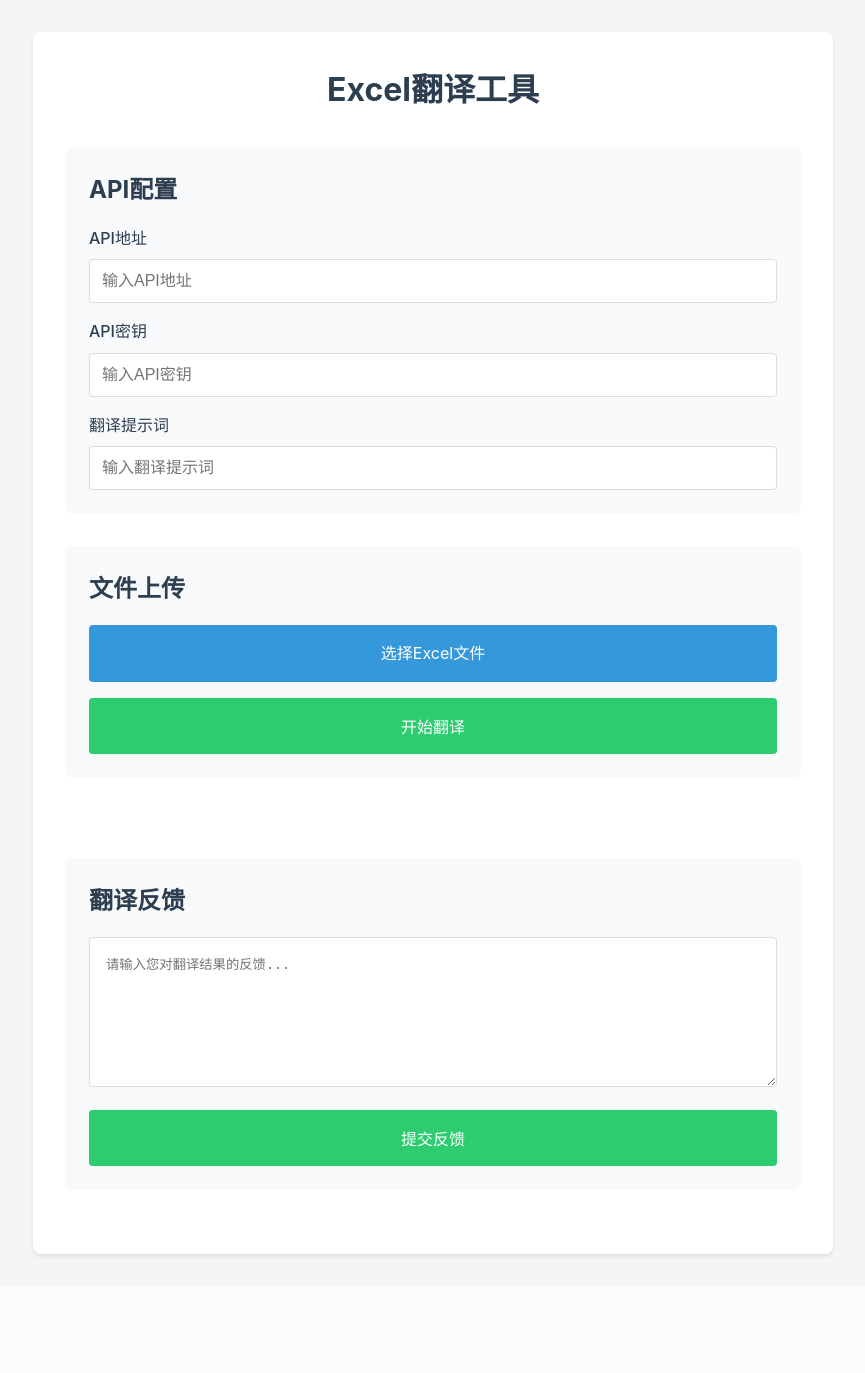
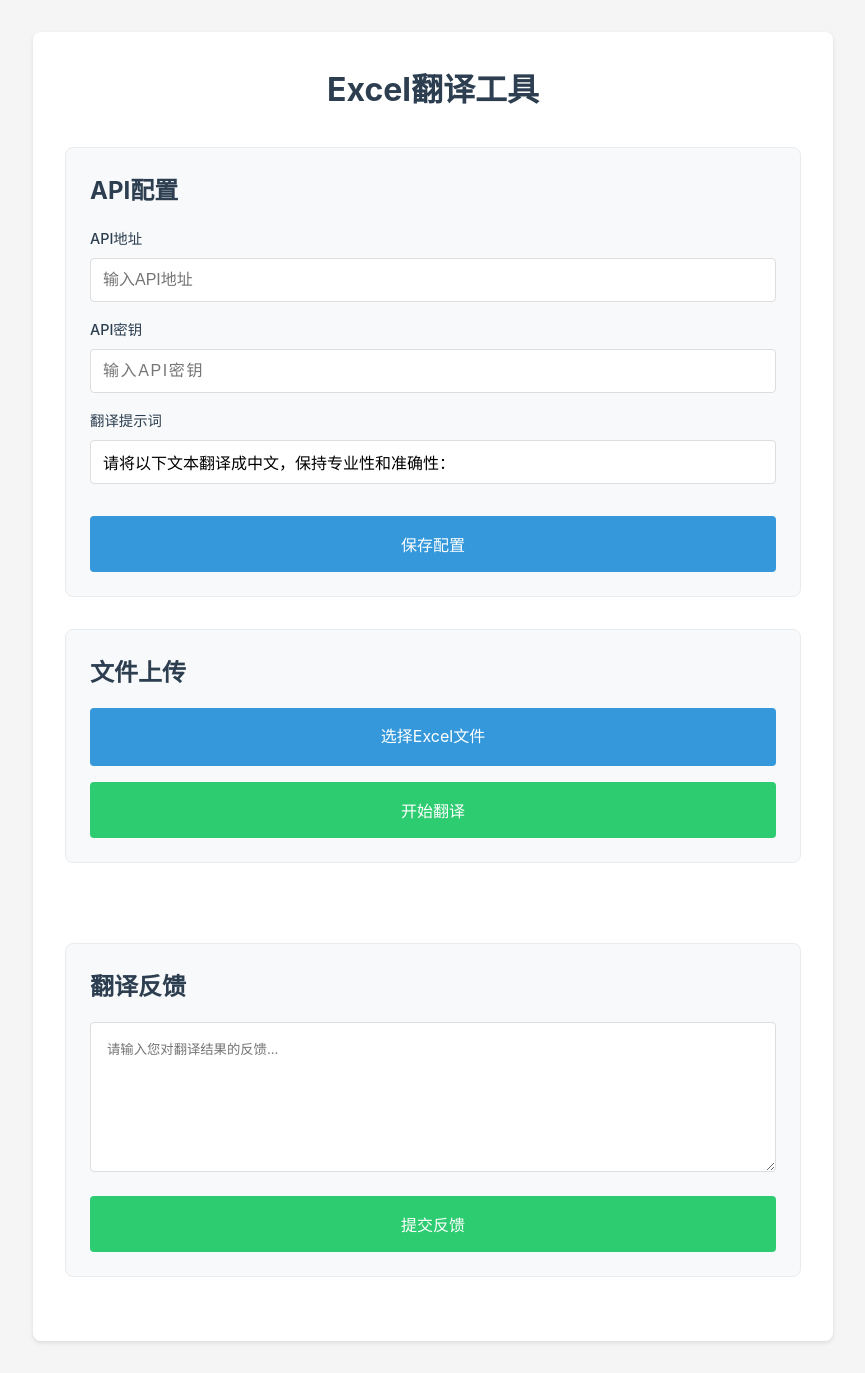
Before and after one commit to justincnn/excel-translator, a Flask app: page / in a window 1280 px wide. Shown: the whole page, without its empty margins (207-1072 px from the left). Before the commit the page ends 1257 px from the top, so only its background shows below. Run offline with Flask 2, Linux system fonts and the light colour scheme.

Commit message:
feat: 添加API配置界面和功能

```diff
--- a/app.py
+++ b/app.py
@@ -1,26 +1,70 @@
-from flask import Flask, render_template, request, jsonify, send_from_directory
+from flask import Flask, render_template, request, jsonify, send_from_directory, session
 import pandas as pd
 import os
 from dotenv import load_dotenv
 import requests
+import logging
+from logging.handlers import RotatingFileHandler
+import json
+
+# 加载环境变量
+load_dotenv()
+
+# 配置日志
+logging.basicConfig(
+    level=os.getenv('LOG_LEVEL', 'INFO'),
+    format='%(asctime)s - %(name)s - %(levelname)s - %(message)s'
+)
+logger = logging.getLogger(__name__)
 
 app = Flask(__name__)
+
+# 基础配置
 app.config['UPLOAD_FOLDER'] = 'uploads'
-app.config['MAX_CONTENT_LENGTH'] = 16 * 1024 * 1024  # 16MB max file size
+app.config['MAX_CONTENT_LENGTH'] = int(os.getenv('MAX_CONTENT_LENGTH', 16)) * 1024 * 1024  # 转换为字节
+app.config['SECRET_KEY'] = os.getenv('SECRET_KEY', 'dev')
+app.config['DEBUG'] = os.getenv('DEBUG', 'false').lower() == 'true'
 
 # 确保上传文件夹存在
 os.makedirs(app.config['UPLOAD_FOLDER'], exist_ok=True)
 
-# 加载环境变量
-load_dotenv()
+# API配置文件路径
+API_CONFIG_FILE = 'api_config.json'
+
+def load_api_config():
+    """加载API配置"""
+    if os.path.exists(API_CONFIG_FILE):
+        try:
+            with open(API_CONFIG_FILE, 'r', encoding='utf-8') as f:
+                return json.load(f)
+        except Exception as e:
+            logger.error(f"加载API配置失败: {str(e)}")
+    return {
+        'url': os.getenv('TRANSLATION_API_URL', ''),
+        'key': os.getenv('TRANSLATION_API_KEY', ''),
+        'prompt': os.getenv('TRANSLATION_PROMPT', '请将以下文本翻译成中文，保持专业性和准确性：')
+    }
+
+def save_api_config(config):
+    """保存API配置"""
+    try:
+        with open(API_CONFIG_FILE, 'w', encoding='utf-8') as f:
+            json.dump(config, f, ensure_ascii=False, indent=2)
+        return True
+    except Exception as e:
+        logger.error(f"保存API配置失败: {str(e)}")
+        return False
 
 def translate_text(text, api_config):
     """
     使用自定义API进行翻译
     """
-    api_url = api_config.get('url', os.getenv('TRANSLATION_API_URL'))
-    api_key = api_config.get('key', os.getenv('TRANSLATION_API_KEY'))
-    prompt = api_config.get('prompt', os.getenv('TRANSLATION_PROMPT', '请将以下文本翻译成中文：'))
+    api_url = api_config.get('url')
+    api_key = api_config.get('key')
+    prompt = api_config.get('prompt')
+
+    if not api_url or not api_key:
+        return "错误：请先配置API信息"
 
     headers = {
         "Authorization": f"Bearer {api_key}",
@@ -33,15 +77,33 @@ def translate_text(text, api_config):
     }
 
     try:
+        logger.info(f"正在翻译文本: {text[:50]}...")
         response = requests.post(api_url, headers=headers, json=data)
         response.raise_for_status()
-        return response.json()["translated_text"]
+        translated_text = response.json()["translated_text"]
+        logger.info("翻译成功")
+        return translated_text
     except Exception as e:
+        logger.error(f"翻译错误: {str(e)}")
         return f"翻译错误: {str(e)}"
 
 @app.route('/')
 def index():
-    return render_template('index.html')
+    api_config = load_api_config()
+    return render_template('index.html', api_config=api_config)
+
+@app.route('/api/config', methods=['GET'])
+def get_api_config():
+    """获取API配置"""
+    return jsonify(load_api_config())
+
+@app.route('/api/config', methods=['POST'])
+def update_api_config():
+    """更新API配置"""
+    config = request.json
+    if save_api_config(config):
+        return jsonify({"message": "配置已更新"})
+    return jsonify({"error": "保存配置失败"}), 500
 
 @app.route('/upload', methods=['POST'])
 def upload_file():
@@ -56,6 +118,7 @@ def upload_file():
         return jsonify({"error": "只支持Excel文件"}), 400
 
     try:
+        logger.info(f"开始处理文件: {file.filename}")
         # 读取Excel文件
         df = pd.read_excel(file)
 
@@ -64,11 +127,7 @@ def upload_file():
             return jsonify({"error": "Excel文件为空"}), 400
 
         # 获取API配置
-        api_config = {
-            'url': request.form.get('api_url'),
-            'key': request.form.get('api_key'),
-            'prompt': request.form.get('prompt')
-        }
+        api_config = load_api_config()
 
         # 翻译A列
         df['A'] = df['A'].apply(lambda x: translate_text(str(x), api_config))
@@ -76,6 +135,7 @@ def upload_file():
         # 保存翻译后的文件
         output_path = os.path.join(app.config['UPLOAD_FOLDER'], 'translated_' + file.filename)
         df.to_excel(output_path, index=False)
+        logger.info(f"文件处理完成: {output_path}")
 
         return jsonify({
             "message": "翻译完成",
@@ -83,6 +143,7 @@ def upload_file():
         })
 
     except Exception as e:
+        logger.error(f"处理文件时出错: {str(e)}")
         return jsonify({"error": f"处理文件时出错: {str(e)}"}), 500
 
 @app.route('/download/<filename>')
@@ -90,4 +151,6 @@ def download_file(filename):
     return send_from_directory(app.config['UPLOAD_FOLDER'], filename, as_attachment=True)
 
 if __name__ == '__main__':
-    app.run(host='0.0.0.0', port=5000, debug=True)
+    host = os.getenv('HOST', '0.0.0.0')
+    port = int(os.getenv('PORT', 5000))
+    app.run(host=host, port=port, debug=app.config['DEBUG'])
--- a/static/css/style.css
+++ b/static/css/style.css
@@ -38,6 +38,7 @@ h2 {
     padding: 1.5rem;
     background-color: #f8f9fa;
     border-radius: 8px;
+    border: 1px solid #e9ecef;
 }
 
 .api-form {
@@ -54,6 +55,7 @@ h2 {
 .form-group label {
     font-weight: 500;
     color: #2c3e50;
+    font-size: 0.9rem;
 }
 
 .form-group input {
@@ -61,12 +63,17 @@ h2 {
     border: 1px solid #ddd;
     border-radius: 4px;
     font-size: 1rem;
+    transition: border-color 0.3s, box-shadow 0.3s;
 }
 
 .form-group input:focus {
     outline: none;
     border-color: #3498db;
     box-shadow: 0 0 0 2px rgba(52, 152, 219, 0.2);
+}
+
+.form-group input[type="password"] {
+    letter-spacing: 0.1em;
 }
 
 .file-input-wrapper {
@@ -110,20 +117,38 @@ input[type="file"] {
     background-color: #27ae60;
 }
 
+#saveConfig {
+    background-color: #3498db;
+    margin-top: 1rem;
+}
+
+#saveConfig:hover {
+    background-color: #2980b9;
+}
+
 .status-section {
     margin: 1rem 0;
     padding: 1rem;
     border-radius: 4px;
+    text-align: center;
 }
 
 .status-section.success {
     background-color: #d4edda;
     color: #155724;
+    border: 1px solid #c3e6cb;
 }
 
 .status-section.error {
     background-color: #f8d7da;
     color: #721c24;
+    border: 1px solid #f5c6cb;
+}
+
+.status-section.info {
+    background-color: #cce5ff;
+    color: #004085;
+    border: 1px solid #b8daff;
 }
 
 .feedback-form textarea {
@@ -134,9 +159,24 @@ input[type="file"] {
     border: 1px solid #ddd;
     border-radius: 4px;
     resize: vertical;
+    font-family: inherit;
 }
 
 .feedback-form textarea:focus {
     outline: none;
     border-color: #3498db;
 }
+
+/* 响应式设计 */
+@media (max-width: 768px) {
+    .container {
+        margin: 1rem;
+        padding: 1rem;
+    }
+
+    .api-config-section,
+    .upload-section,
+    .feedback-section {
+        padding: 1rem;
+    }
+}
--- a/static/js/main.js
+++ b/static/js/main.js
@@ -7,6 +7,7 @@ document.addEventListener('DOMContentLoaded', function() {
     const apiUrlInput = document.getElementById('apiUrl');
     const apiKeyInput = document.getElementById('apiKey');
     const promptInput = document.getElementById('prompt');
+    const saveConfigBtn = document.getElementById('saveConfig');
 
     // 从localStorage加载保存的API配置
     const savedApiUrl = localStorage.getItem('apiUrl');
@@ -17,6 +18,35 @@ document.addEventListener('DOMContentLoaded', function() {
     if (savedApiKey) apiKeyInput.value = savedApiKey;
     if (savedPrompt) promptInput.value = savedPrompt;
 
+    // 保存API配置
+    saveConfigBtn.addEventListener('click', async function() {
+        const config = {
+            url: apiUrlInput.value.trim(),
+            key: apiKeyInput.value.trim(),
+            prompt: promptInput.value.trim()
+        };
+
+        try {
+            const response = await fetch('/api/config', {
+                method: 'POST',
+                headers: {
+                    'Content-Type': 'application/json'
+                },
+                body: JSON.stringify(config)
+            });
+
+            const data = await response.json();
+
+            if (response.ok) {
+                showStatus('API配置已保存', 'success');
+            } else {
+                showStatus(data.error || '保存配置失败', 'error');
+            }
+        } catch (error) {
+            showStatus('保存配置时出错：' + error.message, 'error');
+        }
+    });
+
     uploadForm.addEventListener('submit', async function(e) {
         e.preventDefault();
 
@@ -26,16 +56,8 @@ document.addEventListener('DOMContentLoaded', function() {
             return;
         }
 
-        // 保存API配置到localStorage
-        localStorage.setItem('apiUrl', apiUrlInput.value);
-        localStorage.setItem('apiKey', apiKeyInput.value);
-        localStorage.setItem('prompt', promptInput.value);
-
         const formData = new FormData();
         formData.append('file', file);
-        formData.append('api_url', apiUrlInput.value);
-        formData.append('api_key', apiKeyInput.value);
-        formData.append('prompt', promptInput.value);
 
         try {
             showStatus('正在上传并翻译文件...', 'info');
--- a/templates/index.html
+++ b/templates/index.html
@@ -9,21 +9,23 @@
 <body>
     <div class="container">
         <h1>Excel翻译工具</h1>
+
         <div class="api-config-section">
             <h2>API配置</h2>
             <div class="api-form">
                 <div class="form-group">
                     <label for="apiUrl">API地址</label>
-                    <input type="text" id="apiUrl" placeholder="输入API地址">
+                    <input type="text" id="apiUrl" value="{{ api_config.url }}" placeholder="输入API地址">
                 </div>
                 <div class="form-group">
                     <label for="apiKey">API密钥</label>
-                    <input type="password" id="apiKey" placeholder="输入API密钥">
+                    <input type="password" id="apiKey" value="{{ api_config.key }}" placeholder="输入API密钥">
                 </div>
                 <div class="form-group">
                     <label for="prompt">翻译提示词</label>
-                    <input type="text" id="prompt" placeholder="输入翻译提示词">
+                    <input type="text" id="prompt" value="{{ api_config.prompt }}" placeholder="输入翻译提示词">
                 </div>
+                <button id="saveConfig" class="submit-btn">保存配置</button>
             </div>
         </div>
 
```
Also changed, not shown: 1 other file.
